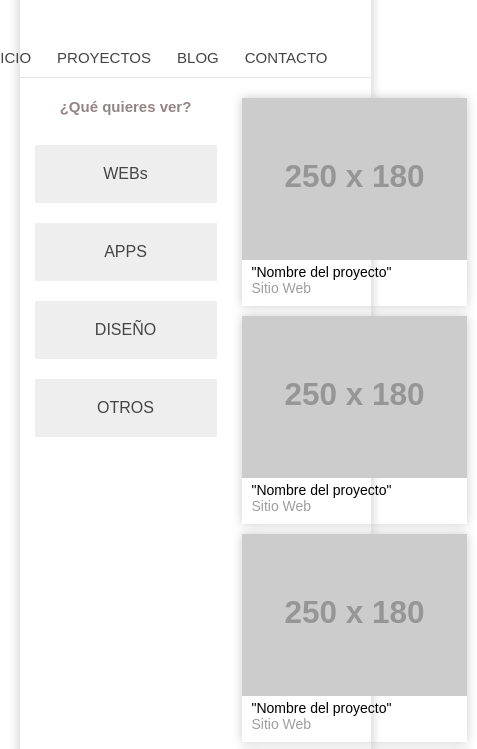
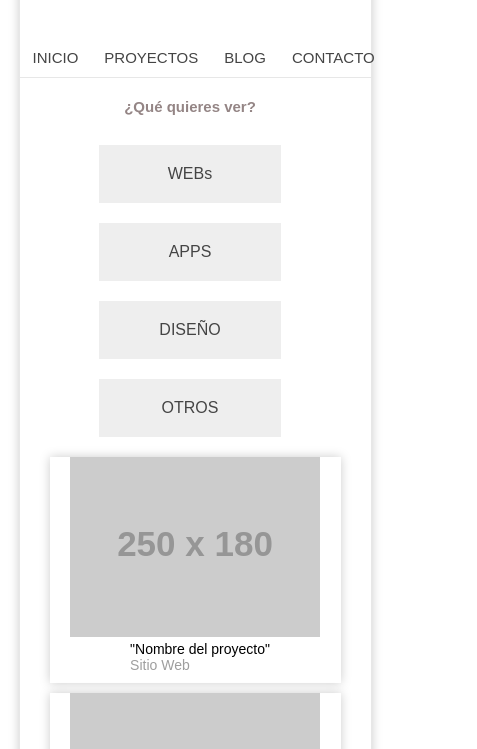
Before and after one commit to SergioFer95/Portafolio, a website built with Parcel: page SRC/index.html in a window 390 px wide. Shown: the part 84-833 px from the top of the page, 477 px wide, since content can reach past the window. Built offline with nearby package versions, Linux system fonts and the light colour scheme; placeholder pictures from the web are drawn by us.

Commit message:
Finish responsive and finish this project at all

```diff
--- a/SRC/styles.scss
+++ b/SRC/styles.scss
@@ -15,7 +15,7 @@
         margin-top: 40px;
         margin-bottom: 40px;
 
-        min-height: 600px;
+        min-height: 37.5rem;
 
         header{
             width: 100%;
@@ -24,6 +24,7 @@
             border-bottom: 1px solid rgba(225, 225, 226, 0.8);
             display: flex;
             flex-direction: row;
+            flex-grow: 1;
             flex-wrap: wrap;
             align-items: center;
             justify-content: space-between;
@@ -32,7 +33,6 @@
                 flex-basis: 57%;
                 flex-grow: 1;
                 margin-left: 24px;
-
 
                 h1{
                     display: inline-block;
@@ -47,15 +47,19 @@
 
             nav{
                 display: flex;
+                flex-direction: row;
+                flex-grow: 1;
                 justify-content: right;
+                align-items: center;
+                align-content: space-around;
                 width: 90%;
                 height: 100%;
                 flex-grow: 1;
                 flex-basis: 30%;
-                // padding-right: 10px;
 
                 a{
-                    // margin-right: 25px;
+                    flex-grow: 1;
+                    flex-basis: 20px;
                     padding: 13px;
                     align-self: center;
                     font-size: 15px;
@@ -70,6 +74,11 @@
                     &:last-child{
                         margin-right: 30px;
                     }
+
+                }
+
+                @media (max-width: 804px){
+                     justify-content: space-between;
                 }
             }
         }
@@ -77,17 +86,20 @@
 
         section{
             display: flex;
+            flex-grow: 1;
             flex-direction: row;
+            flex-wrap: wrap;
             justify-content: space-between;
             padding-top: 20px;
             padding-bottom: 20px;
             margin-bottom: 50px;
 
             aside{
-                width: 300px;
                 display: flex;
                 flex-direction: column;
+                flex-grow: 1;
                 flex-wrap: wrap;
+                flex-basis: 190px;
                 margin-left: 15px;
                 margin-right: 25px;
 
@@ -105,6 +117,7 @@
                     flex-wrap: wrap;
 
                     a{
+                        display: block;
                         height: auto;
                         color: #444;
                         padding:20px;
@@ -113,6 +126,7 @@
                         margin-bottom: 20px;
                         text-align: center;
                         align-self: center;
+                        transition: all 300ms;
 
                         &:hover{
                             background-color: #ccc;
@@ -126,20 +140,35 @@
 
             #boxes{
                 display: flex;
+                flex-basis: 800px;
                 flex-direction: row;
                 justify-content: space-between;
                 flex-wrap: wrap;
+                flex-grow: 1;
+                align-content: center;
                 margin-right: 20px;
 
                 article{
+                    display: flex;
+                    flex-direction: column;
+                    flex-wrap: wrap;
+                    flex-grow: 1;
+                    align-items:center;
+                    align-content: center;
                     margin-bottom: 10px;
+                    margin-left: 10px;
                     margin-right: 10px;
-                    width: 14.063rem;
+                    flex-basis: 100px;
                     box-shadow: 0px 0px 10px #CCC;
 
+
                     img{
-                        width: 14.063rem;
+                        flex-grow: 1;
+                        flex-shrink: 2;
+                        flex-basis: 100%;
                     }
+
+
 
                     .text{
                         font-size: 14px;
@@ -151,6 +180,10 @@
                         }
                     }
 
+                }
+
+                @media (max-width:1166px){
+                    margin-left: 20px;
                 }
             }
 
@@ -182,6 +215,19 @@
                 margin-right: 30px;
             }
 
+            @media (max-width: 660px){
+
+                display: inline-block;
+                text-align: center;
+
+                p{
+                    margin-bottom: 20px;
+                    margin-left: 50px;
+                }
+
+            }
         }
     }
+
+
 }
```
Also changed, not shown: SRC/styles.css, 4 other files.
